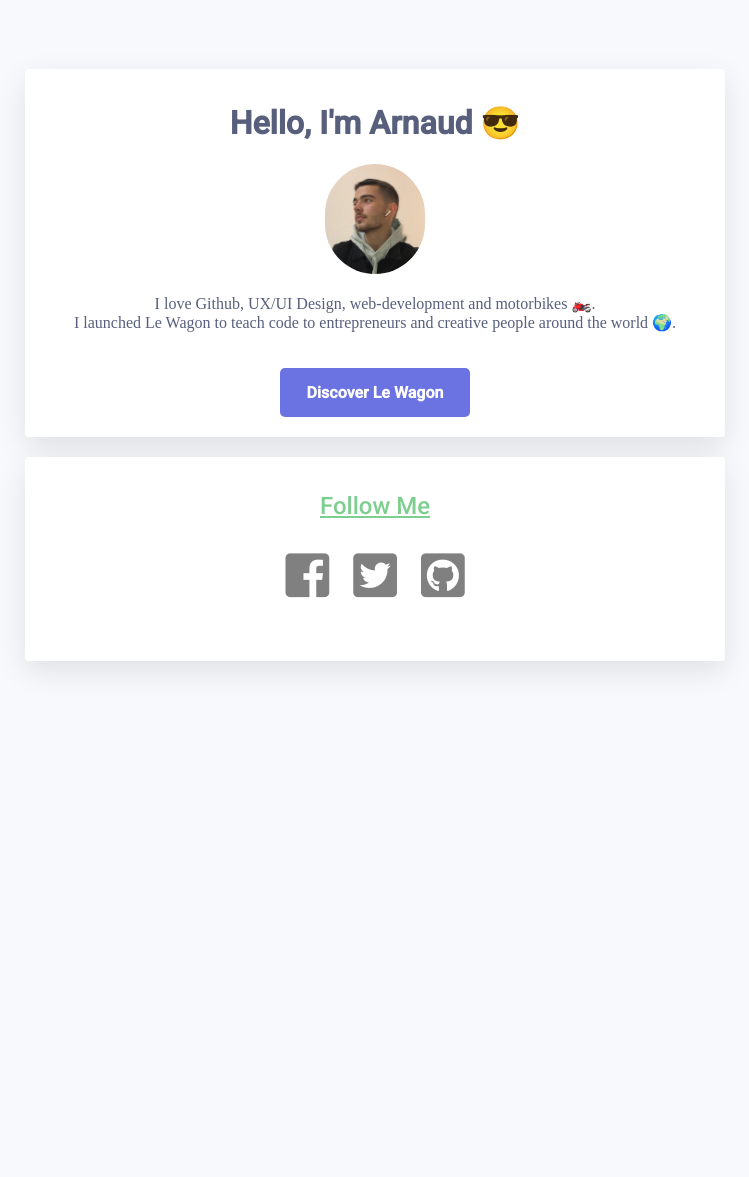
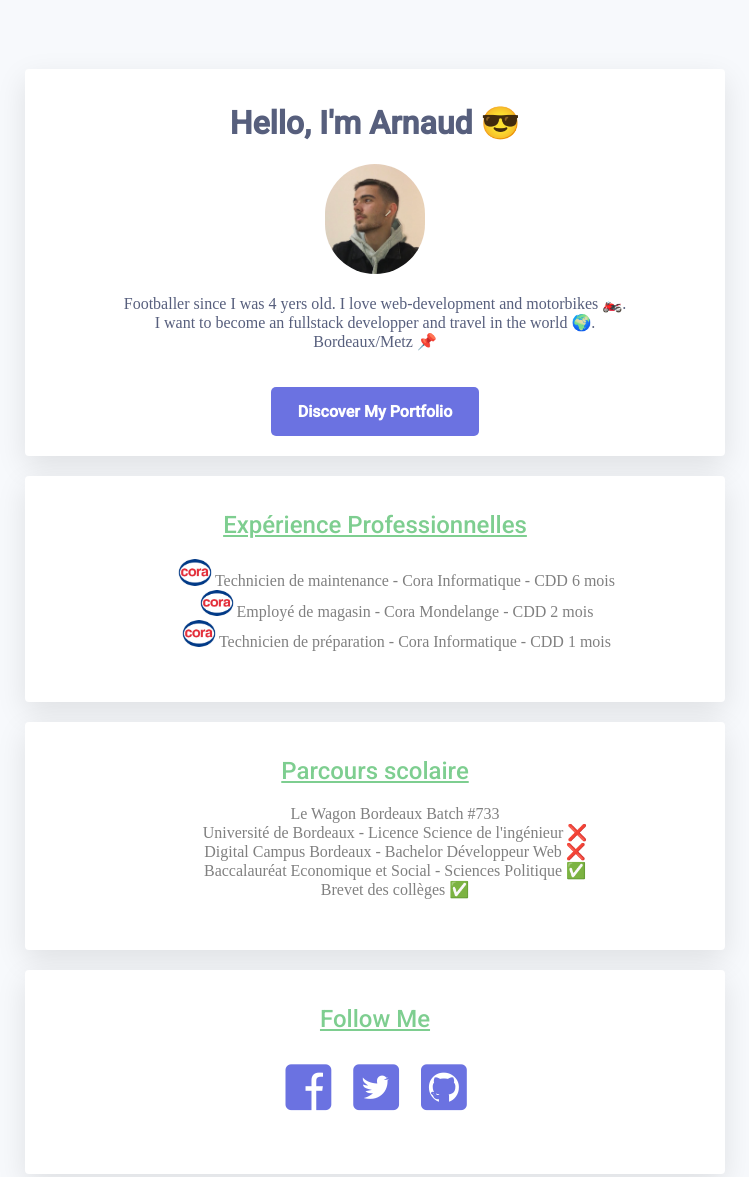
Before and after one commit to arnaudn57/My-profile-page, a plain HTML site: page index.html in a window 1280 px wide. Shown: the top 1177 px of the page, without its empty margins (265-1014 px from the left). Before the commit the page ends 800 px from the top, so only its background shows below. Drawn offline with Linux system fonts and the light colour scheme.

Commit message:
Ajout Card

```diff
--- a/index.html
+++ b/index.html
@@ -11,32 +11,40 @@
 
   <body>
     <div class="container">
-
       <div class="card-white">
-
         <h1><strong>Hello, I'm Arnaud 😎</strong></h1>
-
         <img src="images/avatar.jpg" alt="Nicastro Arnaud" id='avatar' width="100">
-
-        <p>I love Github, UX/UI Design, web-development and motorbikes 🏍️.</br>
-           I launched Le Wagon to teach code to entrepreneurs and
-           creative people around the world 🌍.</p>
-
-        <a href="#" class="btn-blue">Discover Le Wagon</a>
-
+        <p>Footballer since I was 4 yers old. I love web-development and motorbikes 🏍️.</br>
+           I want to become an fullstack developper and travel in the world 🌍.<br>
+          Bordeaux/Metz 📌</p>
+        <a href="www.anicastro.fr" class="btn-blue" target="_blank">Discover My Portfolio</a>
       </div>
-
       <div class="card-white">
-
+          <h2>Expérience Professionnelles</h2>
+          <ul>
+            <li><img src="images/cora.jpg" class="avatar-entreprise" width="40px">Technicien de maintenance - Cora Informatique - CDD 6 mois</li>
+            <li><img src="images/cora.jpg" class="avatar-entreprise" width="40px">Employé de magasin - Cora Mondelange - CDD 2 mois</li>
+            <li><img src="images/cora.jpg" class="avatar-entreprise" width="40px">Technicien de préparation - Cora Informatique - CDD 1 mois</li>
+          </ul>
+      </div>
+      <div class="card-white">
+        <h2>Parcours scolaire</h2>
+        <ul>
+          <li>Le Wagon Bordeaux Batch #733</li>
+          <li>Université de Bordeaux - Licence Science de l'ingénieur ❌</li>
+          <li>Digital Campus Bordeaux - Bachelor Développeur Web ❌</li>
+          <li>Baccalauréat Economique et Social - Sciences Politique ✅</li>
+          <li>Brevet des collèges ✅</li>
+        </ul>
+      </div>
+      <div class="card-white">
         <h2>Follow Me</h2>
         <ul class="list-inline">
-          <li><i class="fab fa-facebook-square"></i></li>
-          <li><i class="fab fa-twitter-square"></i></li>
-          <li><i class="fab fa-github-square"></i></li>
+          <li><a href="https://www.facebook.com/arnaud.nicastro" target="_blank"><i class="fab fa-facebook-square"></i></a></li>
+          <li><a href="https://twitter.com/arnaudnicastro5" target="_blank"><i class="fab fa-twitter-square"></i></a></li>
+          <li><a href="https://github.com/arnaudn57" target="_blank" ><i class="fab fa-github-square"></i></a></li>
         </ul>
-
       </div>
-
     </div>
   </body>
 </head>
--- a/style.css
+++ b/style.css
@@ -80,9 +80,16 @@ li:hover {
   border-radius: 150px;
 }
 /* --------------------- */
+/* Second card */
+
+.avatar-entreprise{
+  border-radius:50%;
+}
 
 
-/* Second card */
+/* ------------------- */
+
+/* Third card */
 .list-inline{
   padding-left: 0;
 }
```
Also changed, not shown: images/cora.jpg (added).
